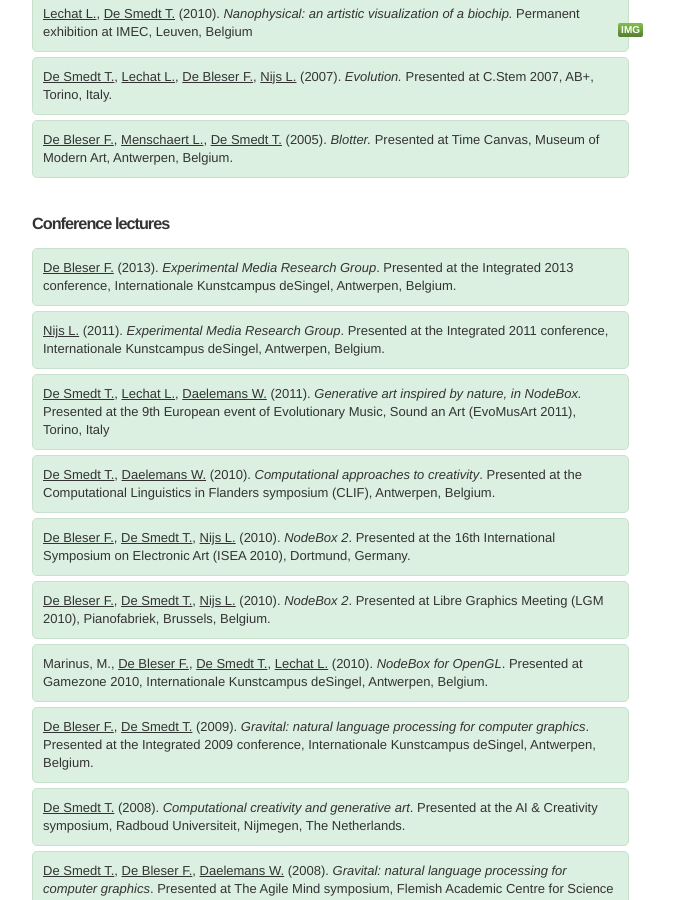
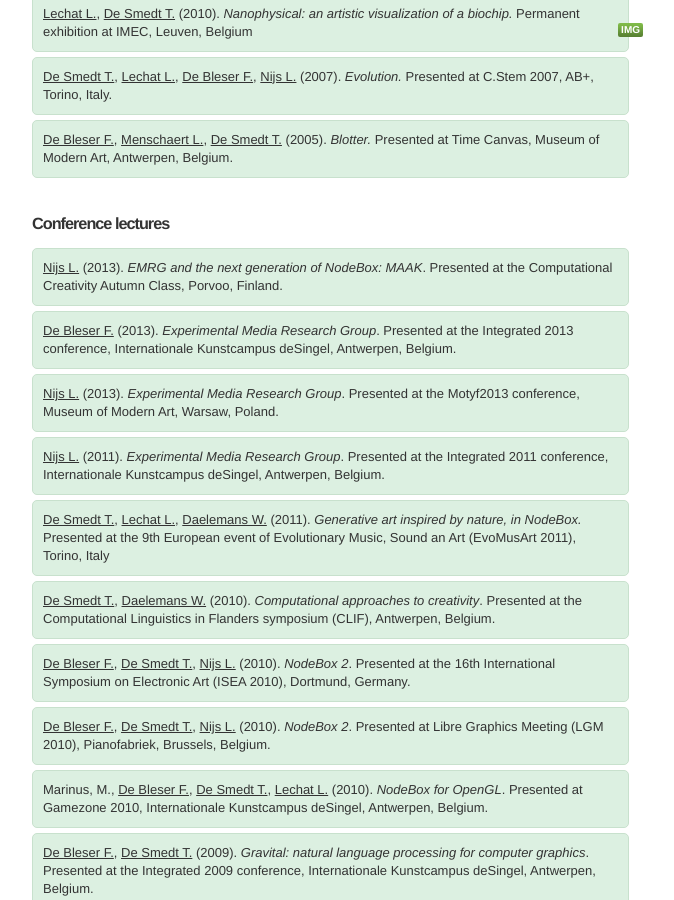
Before and after one commit to nodebox/emrg.be, a Jekyll site: the page built from publications/index.md, in a window 1280 px wide and 900 px high, scrolled down 1704 px. Shown: the whole window, without its empty margins (138-812 px from the left). Built offline with Jekyll 4.4.1, drawn with Linux system fonts in a browser that asks for light colours; nearby versions of some CDN libraries; comment, search, counter and statistics services are not loaded.

Commit message:
Added conferences
Added Warsaw and Porvoo conference lectures

```diff
--- a/publications/index.md
+++ b/publications/index.md
@@ -215,9 +215,21 @@
 <!-- =================================================================================================== -->
 
 <div class="publication talk box">
+	<a href="../people/lucas-nijs.html" class="author">Nijs L.</a> (2013).
+	<cite>EMRG and the next generation of NodeBox: MAAK</cite>.
+	Presented at the Computational Creativity Autumn Class, Porvoo, Finland.
+</div>
+
+<div class="publication talk box">
 	<a href="../people/frederik-de-bleser.html" class="author">De Bleser F.</a> (2013).
 	<cite>Experimental Media Research Group</cite>.
 	Presented at the Integrated 2013 conference, Internationale Kunstcampus deSingel, Antwerpen, Belgium.
+</div>
+
+<div class="publication talk box">
+	<a href="../people/lucas-nijs.html" class="author">Nijs L.</a> (2013).
+	<cite>Experimental Media Research Group</cite>.
+	Presented at the Motyf2013 conference, Museum of Modern Art, Warsaw, Poland.
 </div>
 
 <div class="publication talk box">
```
